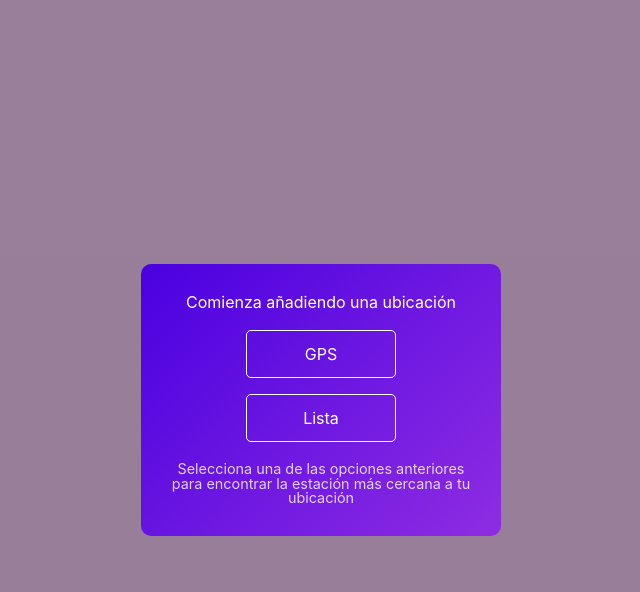
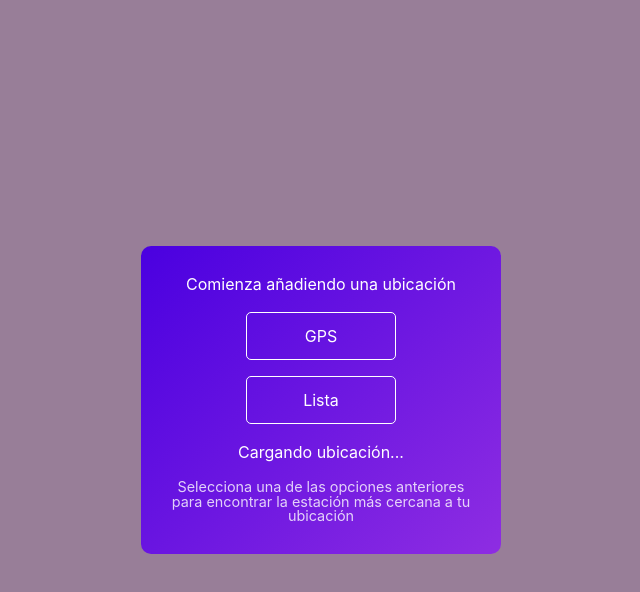
Before and after one commit to CristinaFores/seaFlow, a React (Vite) app: page / in a window 1280 px wide. Both pictures are taken after a click on the button "GPS". Shown: the top 592 px of the page, without its empty margins (319-959 px from the left). Built offline with nearby package versions, Linux system fonts and the light colour scheme; no server answers.

Commit message:
Create useGeolocation

```diff
--- a/package.json
+++ b/package.json
@@ -14,7 +14,8 @@
     "react": "^18.3.1",
     "react-dom": "^18.3.1",
     "react-router-dom": "^6.26.1",
-    "sass": "^1.77.8"
+    "sass": "^1.77.8",
+    "zustand": "^4.5.5"
   },
   "devDependencies": {
     "@eslint/js": "^9.9.0",
--- a/src/components/common/ModalLocationSelect.jsx
+++ b/src/components/common/ModalLocationSelect.jsx
@@ -6,7 +6,9 @@ const ModalLocationSelect = ({
   isOpen,
   onGPSClick,
   onListClick,
-  children,
+  isPending,
+  isError,
+  isSuccess
 }) => {
 
   return (
@@ -30,7 +32,11 @@ const ModalLocationSelect = ({
             onClick={onListClick}
           />
         </section>
-        {children}
+
+        {isPending && (<p >Cargando ubicación...</p>)}
+        {isError && (<p > Ha ocurrido un error al cargar la ubicación </p>)}
+        {isSuccess && (<p > Ubicación cargada con éxito </p>)}
+
         <p className="modal-location-select__description">
           Selecciona una de las opciones anteriores para
           encontrar la estación más cercana a tu ubicación
--- /dev/null
+++ b/src/hooks/useGeolocation.jsx
@@ -0,0 +1,59 @@
+import { useState, useEffect } from 'react'
+
+import useStoreUser from '../store/useStoreUser'
+
+const useGeolocation = () => {
+  const [locationError, setLocationError] = useState(null)
+  const [isLocationSuccess, setIsLocationSuccess] = useState(false)
+  const [isLocationLoading, setIsLocationLoading] = useState(false)
+
+  const { setUserGeolocation } = useStoreUser()
+
+  const handleSuccess = (position) => {
+    const { latitude, longitude } = position.coords
+    setUserGeolocation({ latitude, longitude })
+    setLocationError(null)
+    setIsLocationSuccess(true)
+    setIsLocationLoading(false)
+  }
+
+  const handleError = () => {
+    setIsLocationLoading(false)
+    setIsLocationSuccess(false)
+    setLocationError('No se ha podido obtener la ubicación.')
+  }
+
+  const getLocation = () => {
+    if (isLocationLoading) { return }
+
+    setIsLocationSuccess(false)
+    setLocationError(null)
+    setIsLocationLoading(true)
+
+    if (!navigator.geolocation) {
+      setLocationError('La geolocalización no es compatible con este navegador.')
+      setIsLocationLoading(false)
+      return
+    }
+
+    navigator.geolocation.getCurrentPosition(
+      (position) => {
+        handleSuccess(position)
+      },
+      (error) => {
+        handleError(error)
+      }
+    )
+  }
+
+  useEffect(() => {
+    if (isLocationSuccess) {
+      setIsLocationLoading(false)
+    }
+  }, [isLocationSuccess])
+
+
+  return { locationError, isLocationSuccess, isLocationLoading, getLocation }
+}
+
+export default useGeolocation
--- a/src/layouts/MainLayout.jsx
+++ b/src/layouts/MainLayout.jsx
@@ -1,17 +1,23 @@
 import { Outlet } from 'react-router-dom'
 
 import ModalLocationSelect from '../components/common/ModalLocationSelect'
+import useGeolocation from '../hooks/useGeolocation'
 
 
 const MainLayout = () => {
+
+  const { getLocation, isLocationLoading, locationError, isLocationSuccess } = useGeolocation()
+
   return (
     <>
       <div className="main-layout">
         <Outlet />
+
         <ModalLocationSelect
-          isOpen={true}
-          onGPSClick={() => { }}
-          onListClick={() => { }}
+          onGPSClick={getLocation}
+          isPending={isLocationLoading}
+          isError={locationError}
+          isSuccess={isLocationSuccess}
         />
       </div>
     </>
--- /dev/null
+++ b/src/store/useStoreUser.jsx
@@ -0,0 +1,37 @@
+import { create } from 'zustand'
+import { persist } from 'zustand/middleware'
+
+const initialState = {
+  user: {
+    time: 0,
+    date: new Date(),
+    locationSelected: null,
+    geolocation: {
+      latitude: null,
+      longitude: null,
+    },
+  },
+}
+
+export const useStoreUser = create(
+  persist(
+    (set) => ({
+      user: initialState.user,
+      setTime: (time) =>
+        set((state) => {
+          return { user: { ...state.user, time } }
+        }),
+      setDate: (date) =>
+        set((state) => {
+          return { user: { ...state.user, date, time: 0 } }
+        }),
+      setUserGeolocation: (geolocation) =>
+        set((state) => ({ user: { ...state.user, geolocation } })),
+      setSelectedUserLocation: (locationSelected) =>
+        set((state) => ({ user: { ...state.user, locationSelected } })),
+    }),
+    { name: 'user-storage' }
+  )
+)
+
+export default useStoreUser
```
Also changed, not shown: 2 other files (tests, documents, lock files or other folders).
